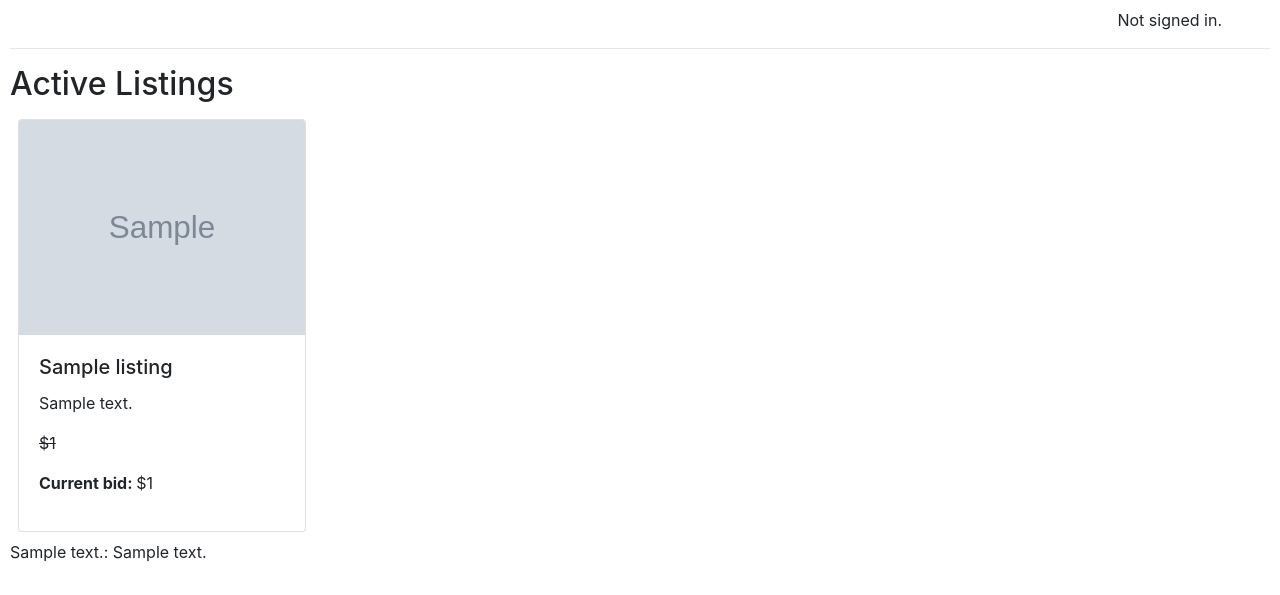
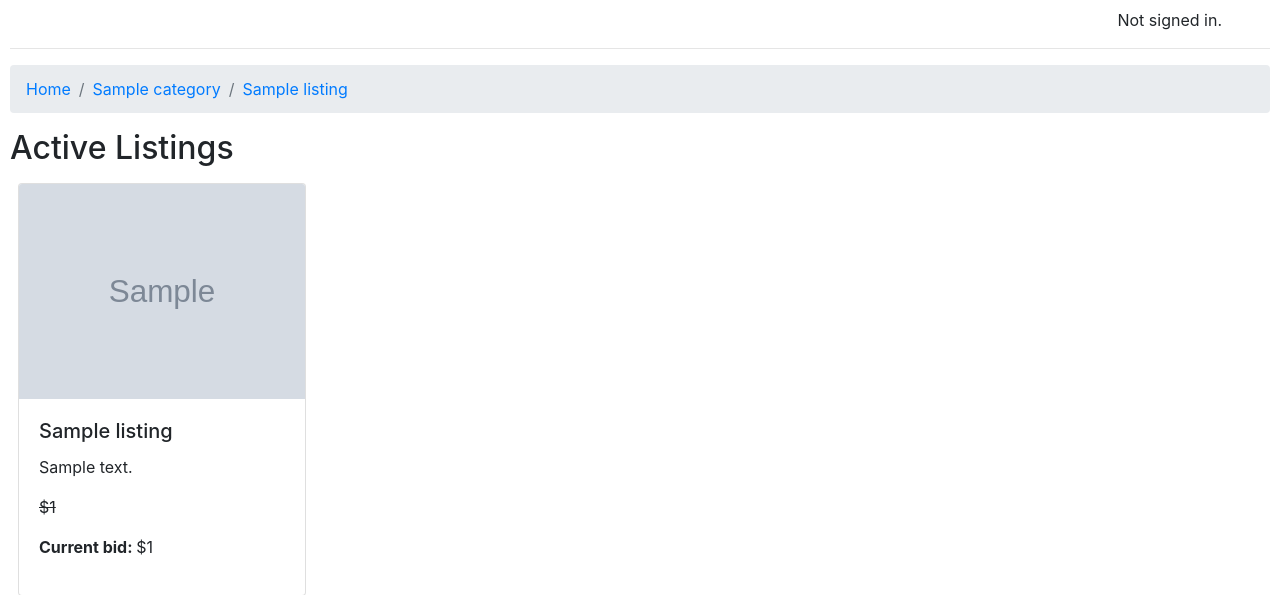
Before and after one commit to santipdmonte/CS50W, a Django app: template commerce/auctions/templates/auctions/listing_page.html in a window 1280 px wide. Shown: the part 66-661 px from the top of the page. Run offline with Django 3.2, Linux system fonts and the light colour scheme; the template is opened without the code that fills it: most values are stand-ins (such as "Sample title", 1, 10 or a date in 2020); grey boxes marked "Sample" are stand-in pictures; some libraries are stand-ins or nearby versions.

Commit message:
Project 2: commerce - Add categories buttons/pages and breadcrum. Working

```diff
--- a/commerce/auctions/models.py
+++ b/commerce/auctions/models.py
@@ -9,7 +9,7 @@ class Category(models.Model):
     name = models.CharField(max_length=64)
 
     def __str__(self):
-        return f"{self.name}"
+        return f"{self.name.capitalize()}"
 
 class Auction_listing(models.Model):
     id = models.AutoField(primary_key=True)
@@ -24,7 +24,7 @@ class Auction_listing(models.Model):
     winner = models.ForeignKey(User, on_delete=models.CASCADE, related_name="winner", null=True)
 
     def __str__(self):
-        return f"{self.title}"
+        return f"{self.title.capitalize()}"
 
 class Bid(models.Model):
     id = models.AutoField(primary_key=True)
--- a/commerce/auctions/templates/auctions/layout.html
+++ b/commerce/auctions/templates/auctions/layout.html
@@ -29,7 +29,7 @@
                         </a>
                         <ul class="dropdown-menu" aria-labelledby="navbarDropdown">
                             {% for category in categories %}
-                                <li><a class="dropdown-item" href="#">{{ category }}</a></li>
+                                <li><a class="dropdown-item" href="{% url 'category_page' category.id %}">{{ category }}</a></li>
                             {% endfor %}
                         </ul>
                       </li>
--- a/commerce/auctions/templates/auctions/listing_page.html
+++ b/commerce/auctions/templates/auctions/listing_page.html
@@ -1,6 +1,13 @@
 {% extends "auctions/layout.html" %}
 
 {% block body %}
+    <nav aria-label="breadcrumb">
+        <ol class="breadcrumb">
+            <li class="breadcrumb-item"><a href="{% url 'index' %}">Home</a></li>
+            <li class="breadcrumb-item active"><a href="{% url 'category_page' listing.category.id %}">{{ listing.category }}</a></li>
+            <li class="breadcrumb-item active"><a href="{% url 'listing_page' id=listing.id %}">{{ listing }}</a></li>
+        </ol>
+    </nav>
     <h2>Active Listings</h2>
 
     {% if user.id == listing.winner.id and listing.active == True %}
@@ -12,6 +19,8 @@
             You the winner!!!
         </div>
     {% endif %}
+
+
 
     <div class="d-flex">
         <div class="card m-2" style="width: 18rem;">
--- a/commerce/auctions/urls.py
+++ b/commerce/auctions/urls.py
@@ -7,5 +7,6 @@ urlpatterns = [
     path("login", views.login_view, name="login"),
     path("logout", views.logout_view, name="logout"),
     path("register", views.register, name="register"),
-    path("<str:id>", views.listing_page, name="listing_page")
+    path("<str:id>", views.listing_page, name="listing_page"),
+    path("category/<str:category_id>", views.category_page, name="category_page")
 ]
```
Also changed, not shown: commerce/auctions/templates/auctions/index.html (+6 -1 lines), commerce/auctions/views.py (+17 -0 lines).
